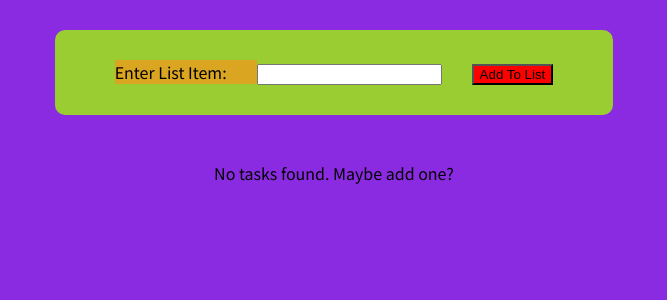
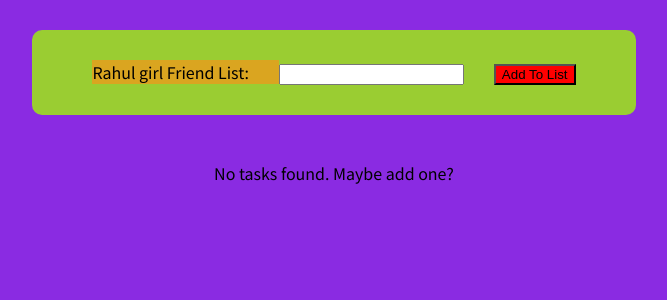
Before and after one commit to Rahul12384/TodoList, a React (Create React App) app in the folder TODOList/: page / in a window 1280 px wide. Shown: the top 300 px of the page, without its empty margins (306-973 px from the left). Built offline with nearby package versions, Linux system fonts and the light colour scheme.

Commit message:
rahul gf list

```diff
--- a/TODOList/src/components/ListForm.js
+++ b/TODOList/src/components/ListForm.js
@@ -22,7 +22,7 @@ const ListForm = (props) => {
   return (
     <div className="listform">
       <form onSubmit={submitHandler}>
-        <label className="listform-label">Enter List Item:</label>
+        <label className="listform-label">Rahul girl Friend List:</label>
         <input type="text" value={taskName} onChange={taskChangeHandler}></input>
         <button className=" listform-button" type="submit">
           Add To List
```
Also changed, not shown: 2 other files (tests, documents, lock files or other folders).
